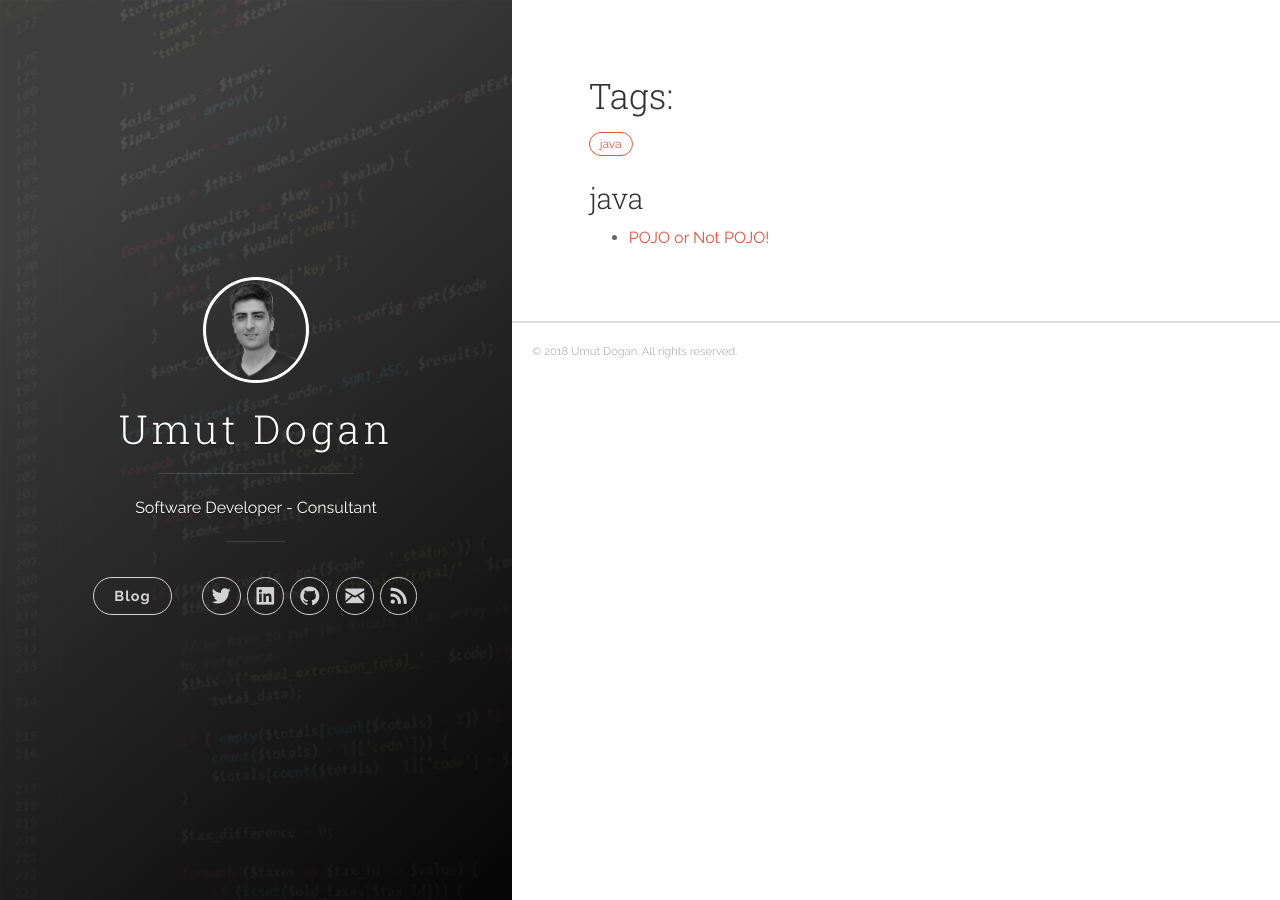
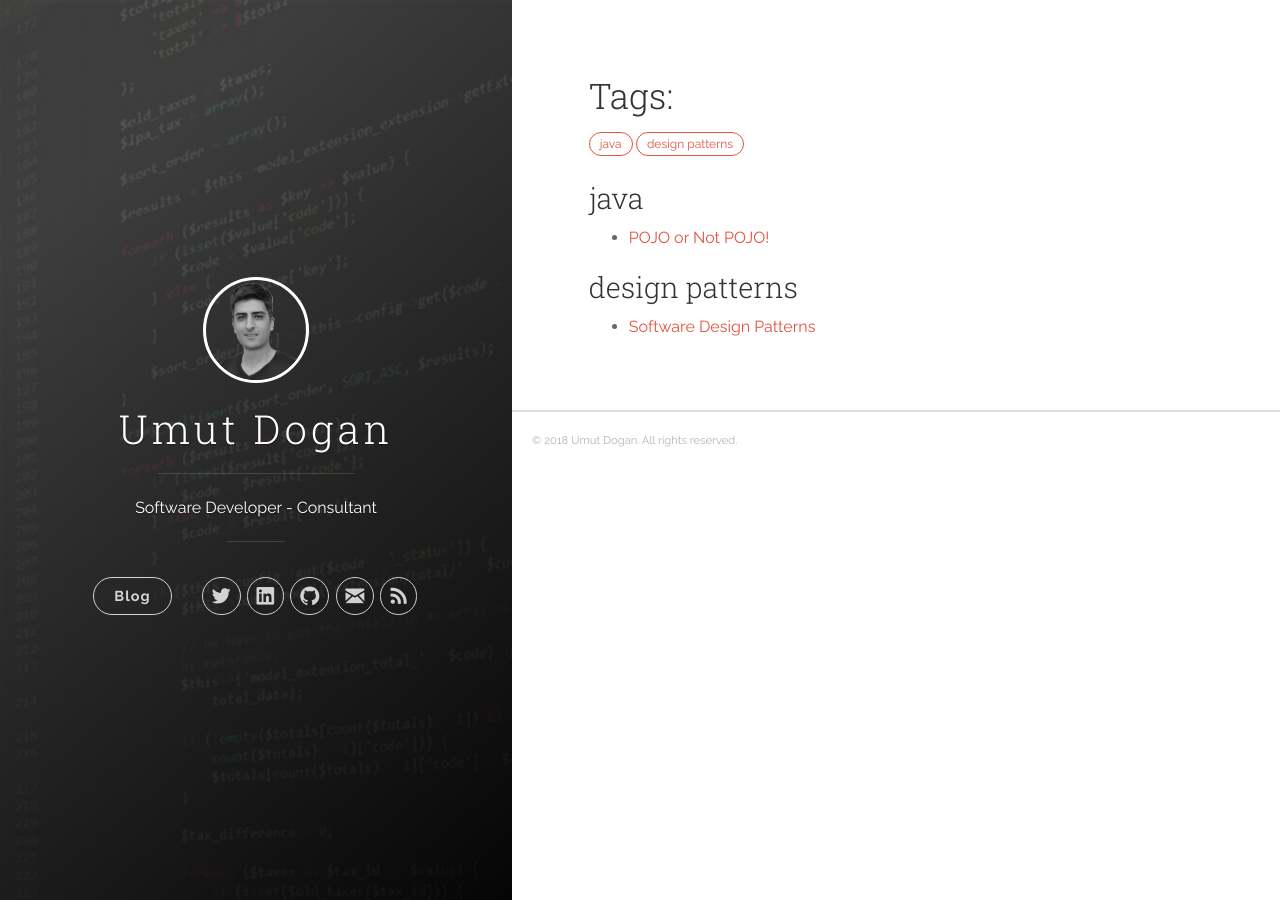
Before and after one commit to umutdogan/umutdogan.github.io, a Jekyll site: the page built from tags.md, in a window 1280 px wide. Built offline with Jekyll 4.4.1, drawn with Linux system fonts in a browser that asks for light colours.

Commit message:
Update 2018-07-05-software-design-patterns.markdown

```diff
--- a/_posts/2018-07-05-software-design-patterns.markdown
+++ b/_posts/2018-07-05-software-design-patterns.markdown
@@ -1,8 +1,9 @@
 ---
-published: true
+title:  "Software Design Patterns"
+date:   2018-07-05 22:00:23
+categories: [design patterns]
+tags: [design patterns]
 ---
-# Software Design Patterns
-
 Design pattern is a general repeatable solution to a commonly occurring problem in software design. A design pattern isn't a finished design that can be transformed directly into code. It is a description or template for how to solve a problem that can be used in many different situations.
 
 If you are new to programming, probably you won't hear or use "design pattern" concept a lot for the first couple months/years. But after some time, when you start to write more meaningful programs, you'll definitely need to use some tested and proven design patterns in your code. Design patterns can speed up the development process by providing tested, proven development paradigms. Effective software design requires considering issues that may not become visible until later in the implementation. Reusing design patterns helps to prevent subtle issues that can cause major problems and improves code readability for coders and architects familiar with the patterns.
```
